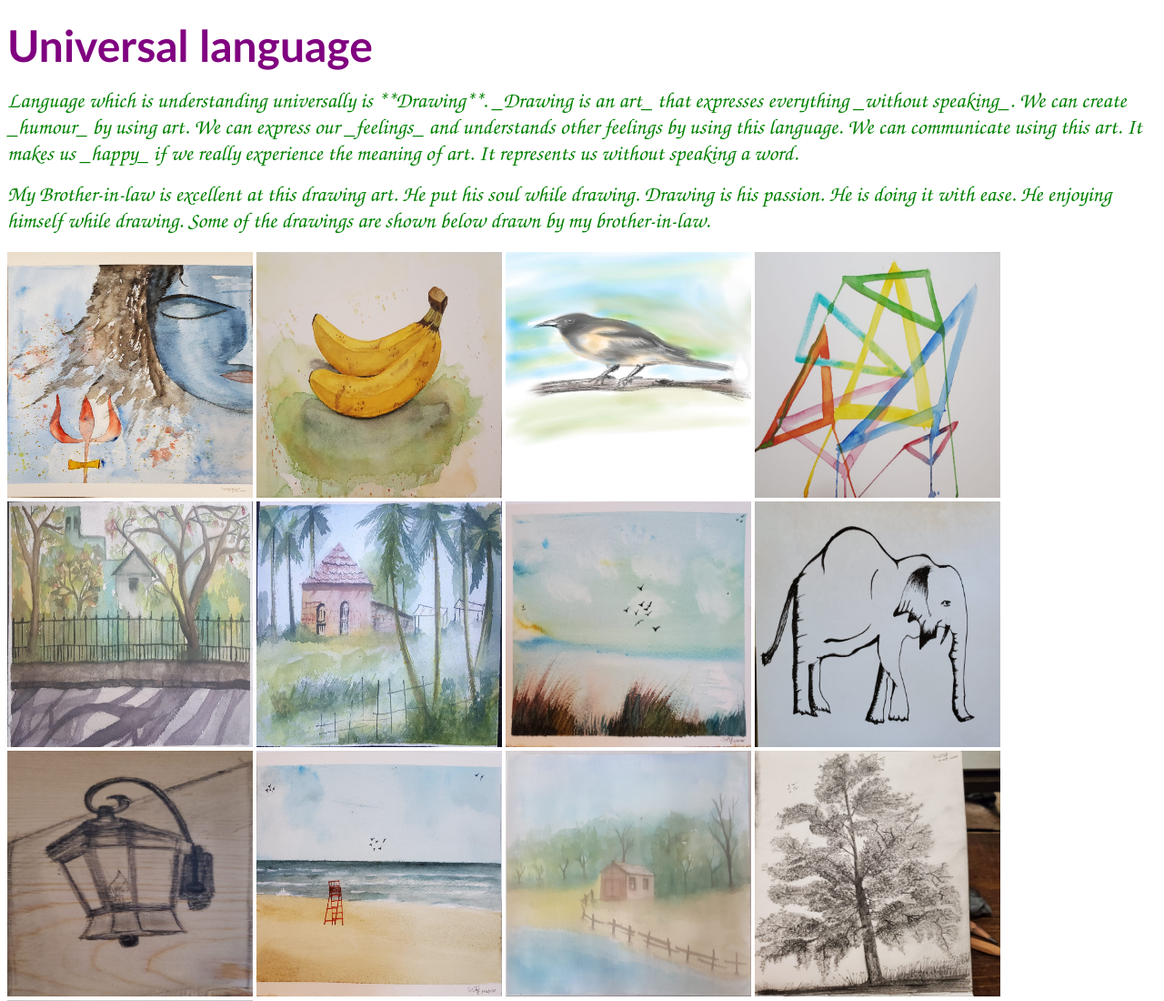
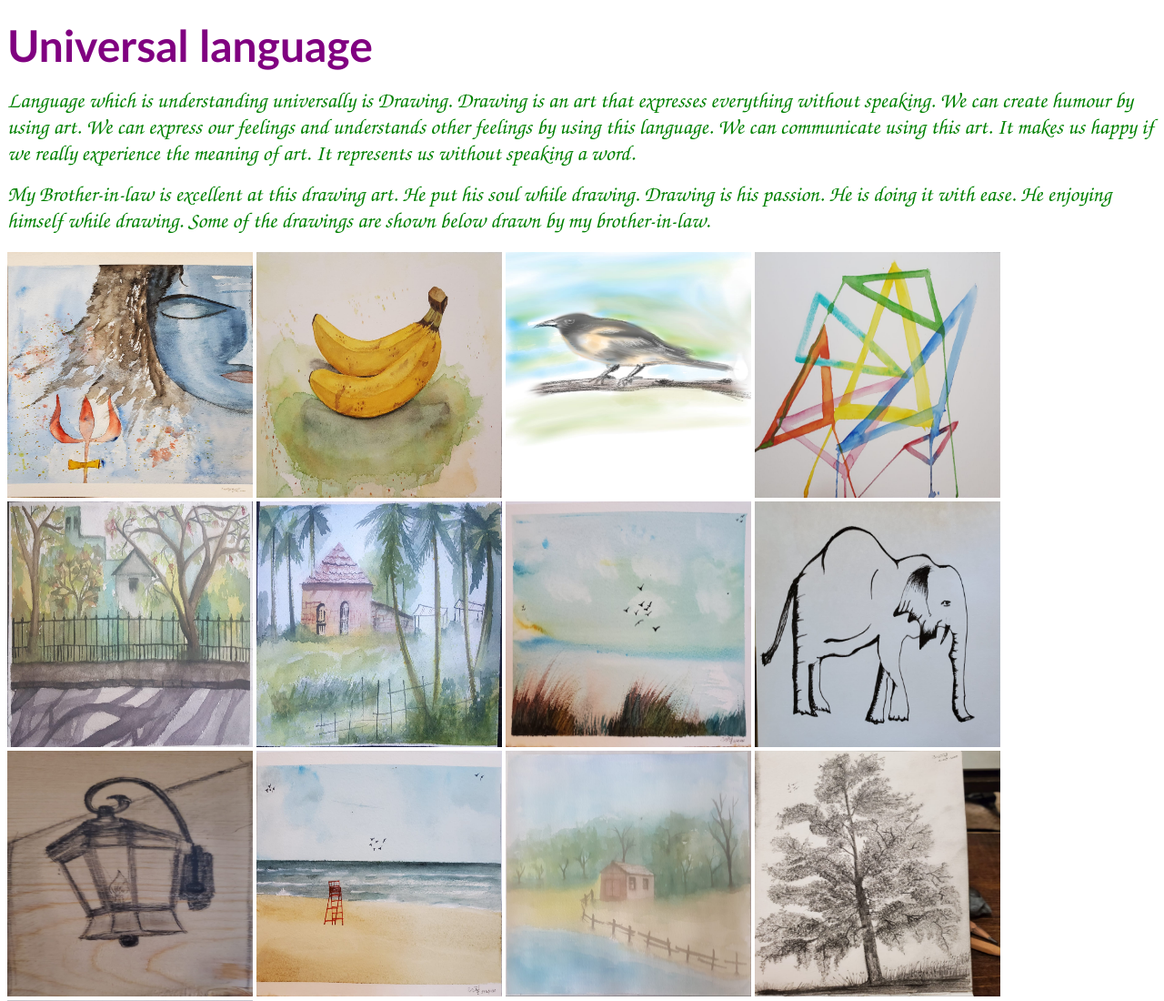
Before and after one commit to Ravitejakandula/Ravitejakandula.github.io, a plain HTML site: page universal_language/index.html in a window 1280 px wide. Shown: the top 1100 px of the page at 91% size. Drawn offline with Linux system fonts and the light colour scheme.

Commit message:
made chnges in readme.md and universal language & formatted properly

```diff
--- a/universal_language/index.html
+++ b/universal_language/index.html
@@ -12,7 +12,7 @@
         Universal language </font></h1>
     <p>
     <font size ='5' face = 'Z003' color = 'green'>
-    Language which is understanding universally is **Drawing**. _Drawing is an art_ that expresses everything _without speaking_. We can create _humour_ by using art. We can express our _feelings_ and understands other feelings by using this language. We can communicate using this art. It makes us _happy_ if we really experience the meaning of art. It represents us without speaking a word.</font> </p>
+    Language which is understanding universally is Drawing. Drawing is an art that expresses everything without speaking. We can create humour by using art. We can express our feelings and understands other feelings by using this language. We can communicate using this art. It makes us happy if we really experience the meaning of art. It represents us without speaking a word.</font> </p>
     <p>
     <font size ='5' face = 'Z003' color = 'green'>
         My Brother-in-law is excellent at this drawing art. He put his soul while drawing. Drawing is his passion. He is doing it with ease. He enjoying himself while drawing. Some of the drawings are shown below drawn by my brother-in-law. </font></p>
```
Also changed, not shown: 1 other file.
